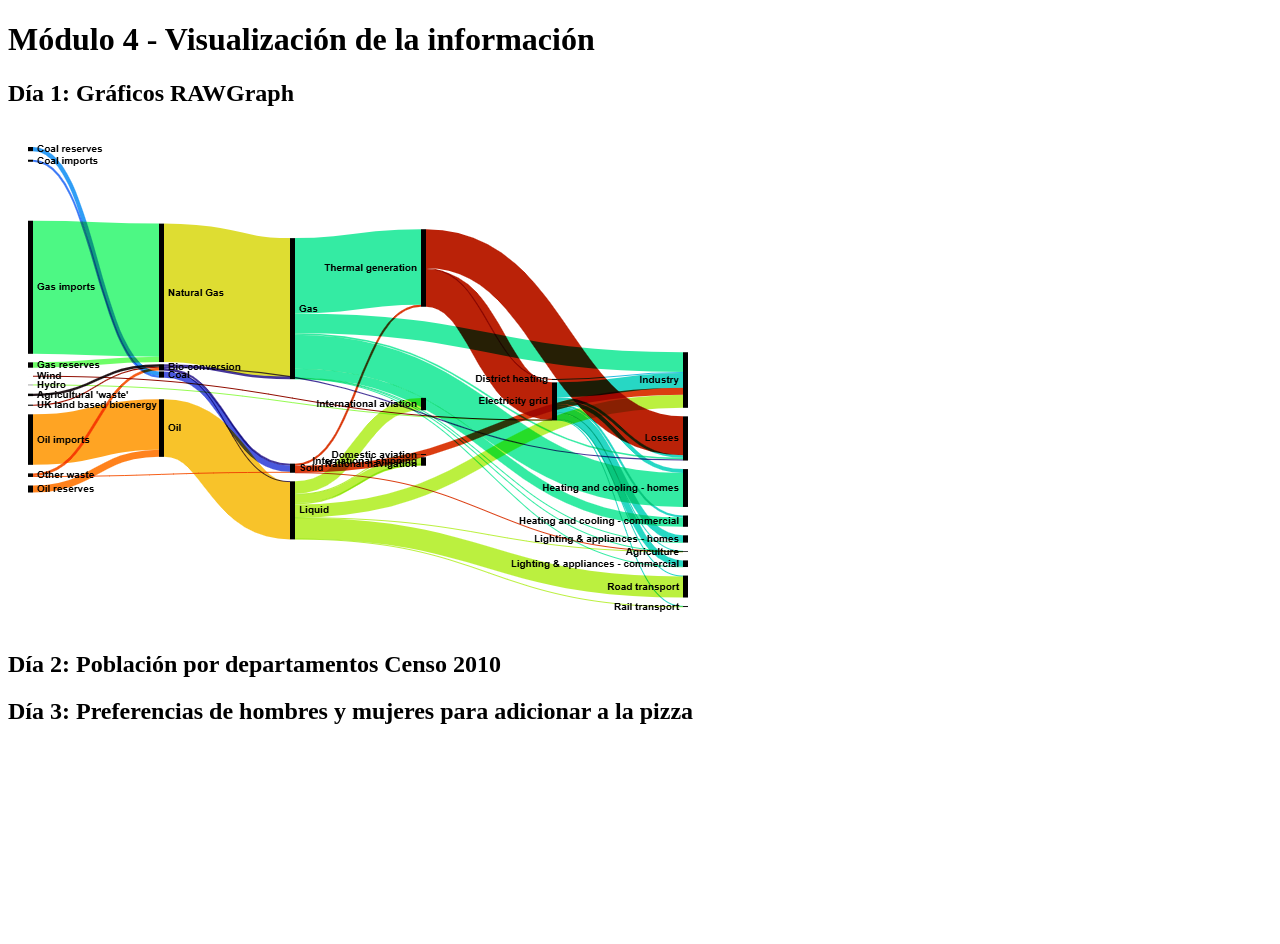
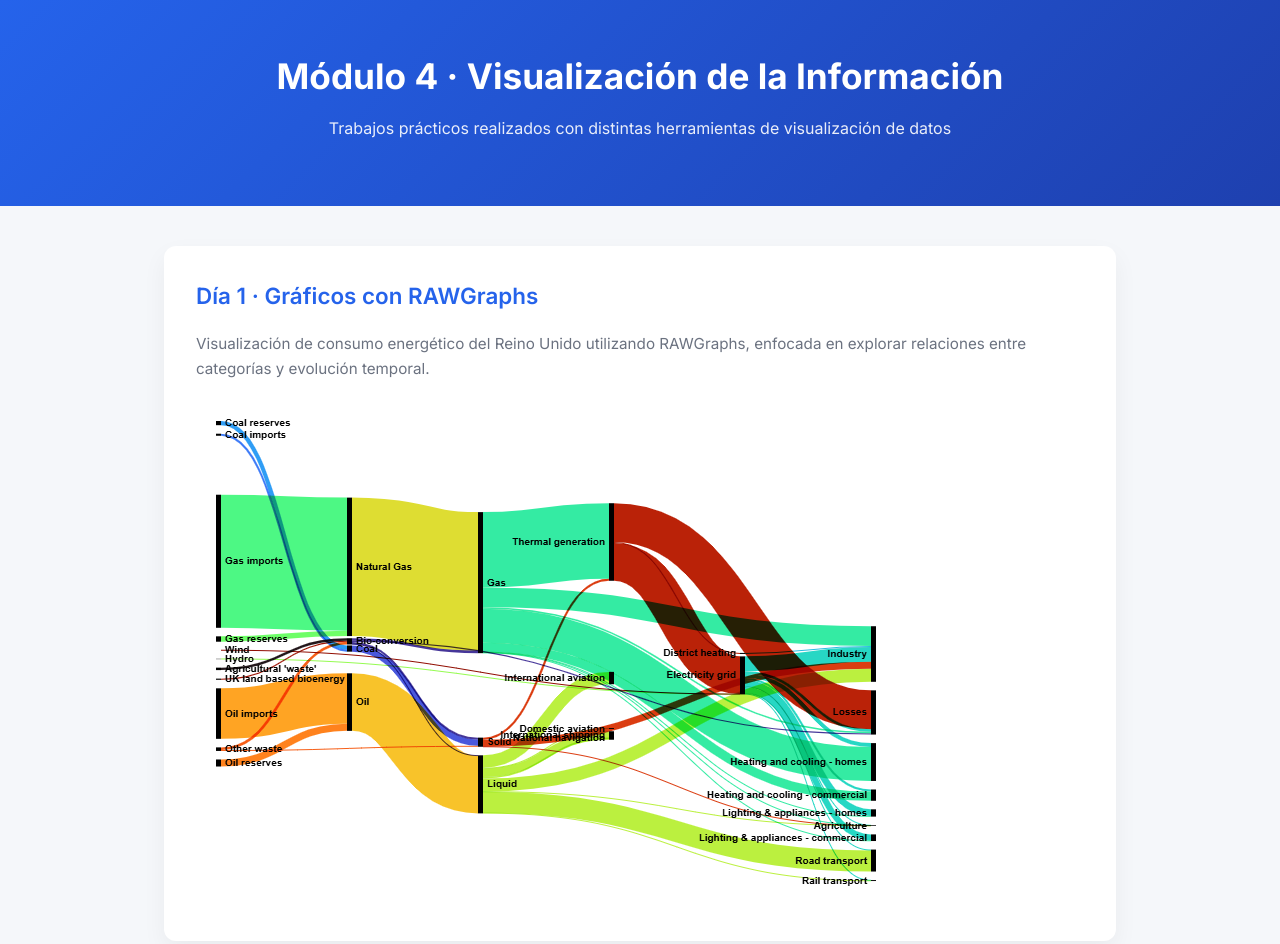
Before and after one commit to nietosantiago/infovis, a plain HTML site: page index.html in a window 1280 px wide. Shown: the top 944 px of the page. Drawn offline with Linux system fonts and the light colour scheme; a script that the page names is missing.

Commit message:
Update title and enhance HTML structure

```diff
--- a/index.html
+++ b/index.html
@@ -3,38 +3,174 @@
 <head>
     <meta charset="UTF-8">
     <meta name="viewport" content="width=device-width, initial-scale=1.0">
-    <title>Módulo 4 - Visualización de la información</title>
+    <title>Módulo 4 - Visualización de la Información</title>
+
+    <!-- Google Font -->
+    <link href="https://fonts.googleapis.com/css2?family=Inter:wght@300;400;600;700&display=swap" rel="stylesheet">
+
+    <style>
+        :root {
+            --bg-color: #f5f7fa;
+            --card-bg: #ffffff;
+            --primary: #2563eb;
+            --text-main: #1f2937;
+            --text-muted: #6b7280;
+            --radius: 12px;
+        }
+
+        * {
+            box-sizing: border-box;
+        }
+
+        body {
+            margin: 0;
+            font-family: 'Inter', sans-serif;
+            background-color: var(--bg-color);
+            color: var(--text-main);
+            line-height: 1.6;
+        }
+
+        header {
+            background: linear-gradient(135deg, #2563eb, #1e40af);
+            color: white;
+            padding: 3rem 1.5rem;
+            text-align: center;
+        }
+
+        header h1 {
+            margin: 0;
+            font-size: 2.2rem;
+            font-weight: 700;
+        }
+
+        header p {
+            margin-top: 0.75rem;
+            font-size: 1rem;
+            opacity: 0.9;
+        }
+
+        main {
+            max-width: 1000px;
+            margin: 2.5rem auto;
+            padding: 0 1.5rem;
+        }
+
+        section {
+            background-color: var(--card-bg);
+            border-radius: var(--radius);
+            padding: 2rem;
+            margin-bottom: 2rem;
+            box-shadow: 0 10px 25px rgba(0, 0, 0, 0.05);
+        }
+
+        section h2 {
+            margin-top: 0;
+            font-size: 1.4rem;
+            font-weight: 600;
+            color: var(--primary);
+        }
+
+        section p {
+            color: var(--text-muted);
+            font-size: 0.95rem;
+            margin-bottom: 1.25rem;
+        }
+
+        img {
+            max-width: 100%;
+            height: auto;
+            border-radius: 8px;
+        }
+
+        footer {
+            text-align: center;
+            padding: 2rem 1rem;
+            font-size: 0.85rem;
+            color: var(--text-muted);
+        }
+
+        a {
+            color: var(--primary);
+            text-decoration: none;
+            font-weight: 500;
+        }
+
+        a:hover {
+            text-decoration: underline;
+        }
+    </style>
 </head>
 <body>
-    <h1>Módulo 4 - Visualización de la información</h1>
+
+<header>
+    <h1>Módulo 4 · Visualización de la Información</h1>
+    <p>Trabajos prácticos realizados con distintas herramientas de visualización de datos</p>
+</header>
+
+<main>
 
     <!-- Día 1 -->
-    <h2>Día 1: Gráficos RAWGraph</h2>
-    <img src="https://raw.githubusercontent.com/nietosantiago/infovis/main/rawgraph/uk_energy.png"
-     alt="Gráfico generado con RAWGraph" style="max-width:100%; height:auto;">
-
-
+    <section>
+        <h2>Día 1 · Gráficos con RAWGraphs</h2>
+        <p>
+            Visualización de consumo energético del Reino Unido utilizando RAWGraphs,
+            enfocada en explorar relaciones entre categorías y evolución temporal.
+        </p>
+        <img
+            src="https://raw.githubusercontent.com/nietosantiago/infovis/main/rawgraph/uk_energy.png"
+            alt="Gráfico generado con RAWGraphs sobre consumo energético del Reino Unido">
+    </section>
 
     <!-- Día 2 -->
-    <h2>Día 2: Población por departamentos Censo 2010</h2>
+    <section>
+        <h2>Día 2 · Población por departamentos (Censo 2010)</h2>
+        <p>
+            Visualización jerárquica de la población por departamentos basada en datos
+            del Censo Nacional 2010, desarrollada con Flourish.
+        </p>
+
         <div class="flourish-embed flourish-hierarchy" data-src="visualisation/24656317">
             <script src="https://public.flourish.studio/resources/embed.js"></script>
             <noscript>
-            <p>Tu navegador no soporta JavaScript. Podés ver la visualización aquí:
+                <p>
+                    Tu navegador no soporta JavaScript. Podés ver la visualización aquí:
                     <a href="https://nietosantiago.github.io/infovis/flourish/index.html" target="_blank">
-                    Visualización Día 2
+                        Ver visualización
                     </a>
                 </p>
             </noscript>
         </div>
+    </section>
 
     <!-- Día 3 -->
-    <h2>Día 3: Preferencias de hombres y mujeres para adicionar a la pizza</h2>
-    <div style="min-height:433px" id="datawrapper-vis-DVaOM">
-        <script type="text/javascript" defer src="https://datawrapper.dwcdn.net/DVaOM/embed.js" charset="utf-8" data-target="#datawrapper-vis-DVaOM"></script>
+    <section>
+        <h2>Día 3 · Preferencias de toppings en pizza</h2>
+        <p>
+            Comparación de preferencias entre hombres y mujeres para ingredientes adicionales
+            en pizza, utilizando un gráfico de rangos desarrollado con Datawrapper.
+        </p>
+
+        <div style="min-height: 430px" id="datawrapper-vis-DVaOM">
+            <script
+                type="text/javascript"
+                defer
+                src="https://datawrapper.dwcdn.net/DVaOM/embed.js"
+                charset="utf-8"
+                data-target="#datawrapper-vis-DVaOM">
+            </script>
             <noscript>
-            <img src="https://datawrapper.dwcdn.net/DVaOM/full.png" alt="Preferencias de hombres y mujeres para adicionar a la pizza (Gráfico de rangos)" style="max-width:100%; height:auto;">
+                <img
+                    src="https://datawrapper.dwcdn.net/DVaOM/full.png"
+                    alt="Preferencias de toppings para pizza por género">
             </noscript>
         </div>
+    </section>
+
+</main>
+
+<footer>
+    © 2026 · Santiago Nieto · Portfolio de Visualización de Datos
+</footer>
+
 </body>
 </html>
```
Lines whose indentation alone changed are shown as unchanged.
